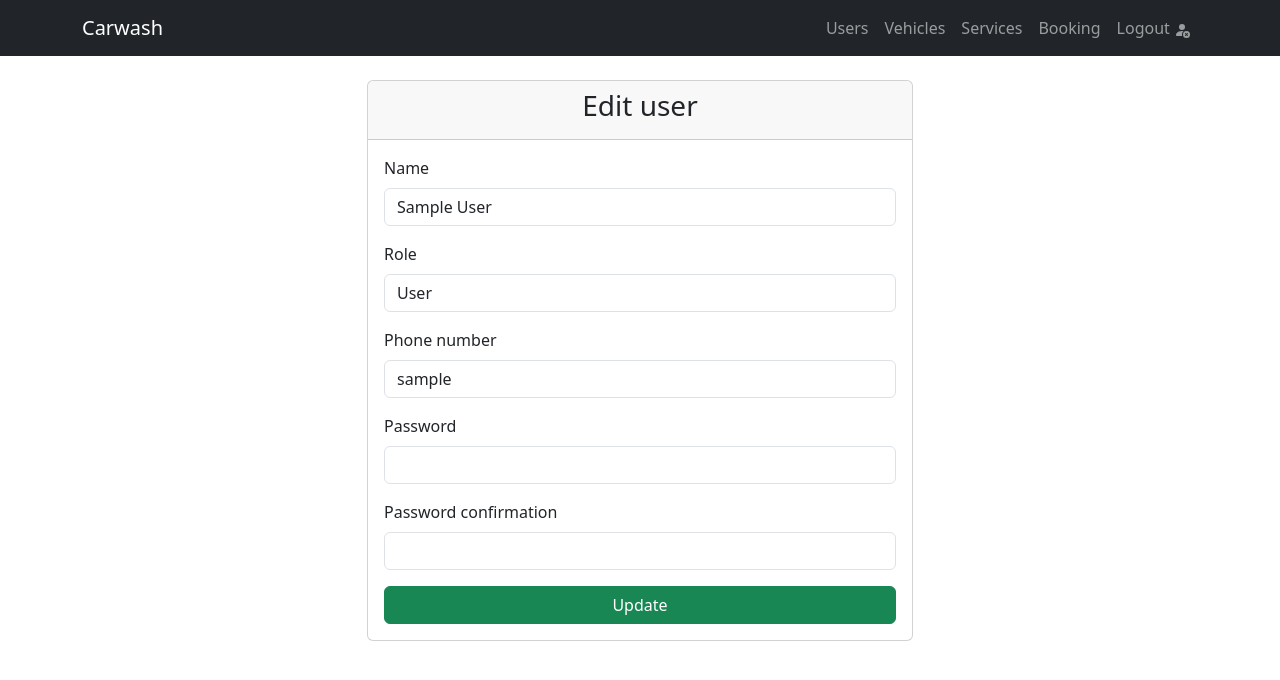
After one commit to joaolms/carwash, a Flask app: page /1/edit_user in a window 1280 px wide. The commit adds this page. Shown: the top 680 px of the page. Run offline with Flask 3, Linux system fonts and the light colour scheme; the visitor is signed in with stand-in values (Sample User, id 1); data comes from the database, SQL or seed files in the repository.

Commit message:
Implement actions for edit and delete vehicles and users

```diff
--- a/carwash/forms.py
+++ b/carwash/forms.py
@@ -35,6 +35,18 @@ class FormNewUser(FlaskForm):
             return ValidationError("Username already exists.")
 
 
+class FormEditUser(FlaskForm):
+    name = StringField("Name")
+    phone_number = StringField("Phone number")
+    role = SelectField("Role", choices=["User", "Admin"], validators=[DataRequired()])
+
+    password = PasswordField("Password")
+    password_confirmation = PasswordField("Password confirmation",
+                                          validators=[EqualTo("password", message="Passwords must match")])
+
+    confirmation_button = SubmitField("Update")
+
+
 class FormNewVehicle(FlaskForm):
     plate = StringField("Plate", validators=[DataRequired()])
     model = StringField("Model", validators=[DataRequired()])
@@ -46,6 +58,12 @@ class FormNewVehicle(FlaskForm):
         vehicle = Vehicle.query.filter_by(plate=plate.data).first()
         if vehicle:
             return ValidationError("Vehicle already exists.")
+
+
+class FormVehicleEdit(FlaskForm):
+    owner = StringField("Owner", validators=[DataRequired()])
+    model = StringField("Model", validators=[DataRequired()])
+    update_button = SubmitField("Update")
 
 
 class FormNewBooking(FlaskForm):
--- a/carwash/routes.py
+++ b/carwash/routes.py
@@ -4,7 +4,7 @@ from carwash import app, database, bcrypt
 from carwash.models import User, Vehicle, Booking, Service
 from flask import render_template, url_for, redirect, flash
 from flask_login import login_required, login_user, logout_user, current_user
-from carwash.forms import FormLogin, FormNewUser, FormNewVehicle, FormNewBooking, FormNewService
+from carwash.forms import FormLogin, FormNewUser, FormNewVehicle, FormNewBooking, FormNewService, FormEditUser, FormVehicleEdit
 from datetime import datetime
 
 
@@ -40,8 +40,8 @@ def login():
         if user and bcrypt.check_password_hash(user.password, formlogin.password.data):
             login_user(user, remember=True)
             return redirect(url_for("homepage"))
-    else:
-        flash('Incorrect password or username')
+        else:
+            flash('Incorrect password or username', 'error')
 
     return render_template("auth/login.html", form=formlogin)
 
@@ -90,6 +90,40 @@ def vehicles():
     return render_template('vehicles/list.html', vehicles=vehicles)
 
 
+@app.route('/<int:user_id>/edit_user', methods=["GET", "POST"])
+@login_required
+def edit_user(user_id):
+    current_user_info = User.query.filter_by(id=user_id).first()
+    form = FormEditUser()
+
+    if form.validate_on_submit():
+        if form.password.data:
+            password_encrypted = bcrypt.generate_password_hash(form.password.data)
+        else:
+            password_encrypted = current_user_info.password
+
+        # Update user register
+        User.query.filter_by(id=user_id).update({
+            "name": form.name.data,
+            "phone": form.phone_number.data,
+            "role": form.role.data,
+            "password": password_encrypted
+        })
+        database.session.commit()
+
+        return redirect(url_for("users"))
+
+    return render_template("users/edit.html", user=current_user_info, form=form)
+
+@app.route('/<int:user_id>/delete', methods=["GET", "POST", "PUT"])
+@login_required
+def delete_user(user_id):
+    user = User.query.filter_by(id=user_id).first()
+    database.session.delete(user)
+    database.session.commit()
+    return redirect(url_for("users"))
+
+
 @app.route('/vehicles/new', methods=["GET", "POST"])
 @login_required
 def vehicles_new():
@@ -111,6 +145,34 @@ def vehicles_new():
         return redirect(url_for("vehicles"))
 
     return render_template('vehicles/new.html', form=formnewvehicle, owners=owners)
+
+
+@app.route('/vehicles/<vehicle_plate>/edit', methods=["GET", "POST"])
+@login_required
+def vehicle_edit(vehicle_plate):
+    vehicle = Vehicle.query.get(vehicle_plate)
+    owners = User.query.all()
+    form = FormVehicleEdit()
+
+    if form.validate_on_submit():
+        Vehicle.query.filter_by(plate=vehicle_plate).update({
+            "user_id": form.owner.data,
+            "model": form.model.data
+        })
+        database.session.commit()
+
+        return redirect(url_for("vehicles"))
+
+    return render_template("vehicles/edit.html", vehicle=vehicle, form=form, owners=owners)
+
+
+@app.route('/vehicles/<vehicle_plate>/delete', methods=["GET", "POST"])
+@login_required
+def vehicle_delete(vehicle_plate):
+    vehicle = Vehicle.query.get(vehicle_plate)
+    database.session.delete(vehicle)
+    database.session.commit()
+    return redirect(url_for("vehicles"))
 
 
 @app.route('/booking')
--- a/carwash/templates/auth/login.html
+++ b/carwash/templates/auth/login.html
@@ -24,6 +24,11 @@
                         {{ form.confirmation_button(class="btn btn-primary", value="Login", type="submit") }}
                     </div>
                 </form>
+                {%- for message in get_flashed_messages() %}
+                    <div class="alert alert-danger">
+                        {{ message }}
+                    </div>
+                {%- endfor %}
                 <a href="{{ url_for('new_user') }}">Create a new account</a>
             </div>
         </div>
--- a/carwash/templates/booking/list.html
+++ b/carwash/templates/booking/list.html
@@ -13,6 +13,7 @@
             <th>Appointment</th>
             <th>Vehicle</th>
             <th>Status</th>
+            <th>Actions</th>
         </tr>
     </thead>
     <tbody class="table-group-divider">
@@ -21,6 +22,10 @@
         <td>{{ booking.date_time.strftime('%d/%m/%Y %H:%M') }}</td>
         <td>{{ booking.vehicle.plate }}</td>
         <td>{{ booking.status }}</td>
+        <td>
+            <a href="{{ url_for('edit_booking', booking_id=booking.id) }}">Edit</a>
+            <a href="{{ url_for('delete_booking', booking_id=booking.id) }}">Delete</a>
+        </td>
     </tr>
     {% endfor %}
     </tbody>
--- /dev/null
+++ b/carwash/templates/users/edit.html
@@ -0,0 +1,43 @@
+{% extends "base.html" %}
+
+{% block title %}Edit user{% endblock %}
+
+{% block content %}
+<div class="row justify-content-center">
+    <div class="col-md-6">
+        <div class="card">
+            <div class="card-header">
+                <h3 class="text-center">Edit user</h3>
+            </div>
+            <div class="card-body">
+                <form method="POST">
+                    {{ form.csrf_token }}
+                    <div class="mb-3">
+                        {{ form.name.label(class="form-label") }}
+                        {{ form.name(class="form-control", value=user.name) }}
+                    </div>
+                   <div class="mb-3">
+                        {{ form.role.label(class="form-label") }}
+                        {{ form.role(class="form-control", value=user.role) }}
+                    </div>
+                    <div class="mb-3">
+                        {{ form.phone_number.label(class="form-label") }}
+                        {{ form.phone_number(class="form-control", value=user.phone) }}
+                    </div>
+                    <div class="mb-3">
+                        {{ form.password.label(class="form-label") }}
+                        {{ form.password(class="form-control") }}
+                    </div>
+                    <div class="mb-3">
+                        {{ form.password_confirmation.label(class="form-label") }}
+                        {{ form.password_confirmation(class="form-control") }}
+                    </div>
+                    <div class="d-grid">
+                        {{ form.confirmation_button(class="btn btn-success", value="Update", type="submit") }}
+                    </div>
+                </form>
+            </div>
+        </div>
+    </div>
+</div>
+{% endblock %}
--- a/carwash/templates/vehicles/list.html
+++ b/carwash/templates/vehicles/list.html
@@ -14,6 +14,7 @@
             <th>Model</th>
             <th>Year</th>
             <th>Owner</th>
+            <th>Actions</th>
         </tr>
     </thead>
     <tbody class="table-group-divider">
@@ -23,6 +24,10 @@
         <td>{{ vehicle.model }}</td>
         <td>{{ vehicle.year }}</td>
         <td>{{ vehicle.owner.name }}</td>
+        <td>
+            <a href="{{ url_for('vehicle_edit', vehicle_plate=vehicle.plate) }}" class="btn btn-secondary btn-sm">Edit</a>
+            <a href="{{ url_for('vehicle_delete', vehicle_plate=vehicle.plate) }}" class="btn btn-secondary btn-sm btn-danger" onclick="return confirm('Do you really want to delete this register?'">Delete</a>
+        </td>
     </tr>
     {% endfor %}
     </tbody>
```
Also changed, not shown: carwash/templates/users/list.html (+7 -0 lines), carwash/templates/vehicles/edit.html (added, +35 -0 lines).
